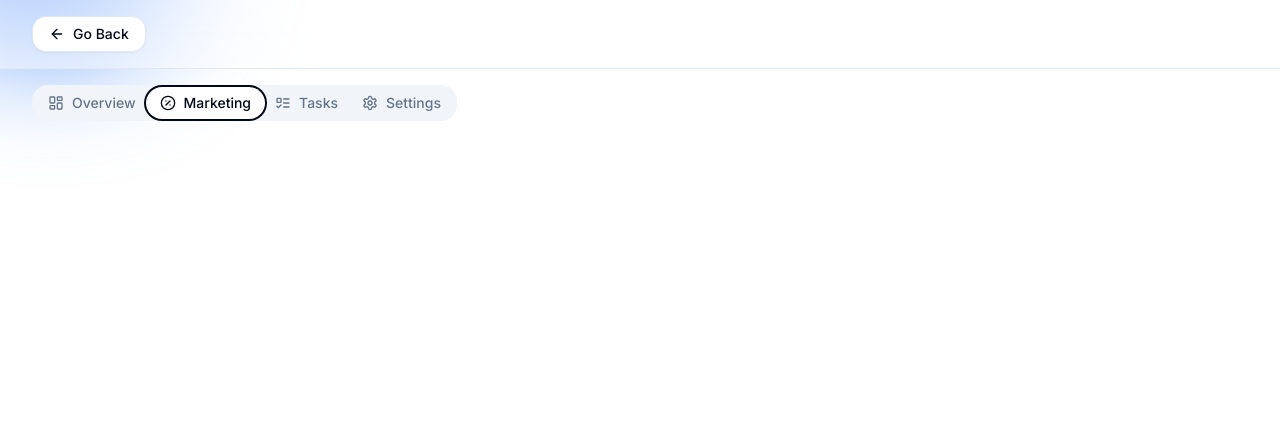
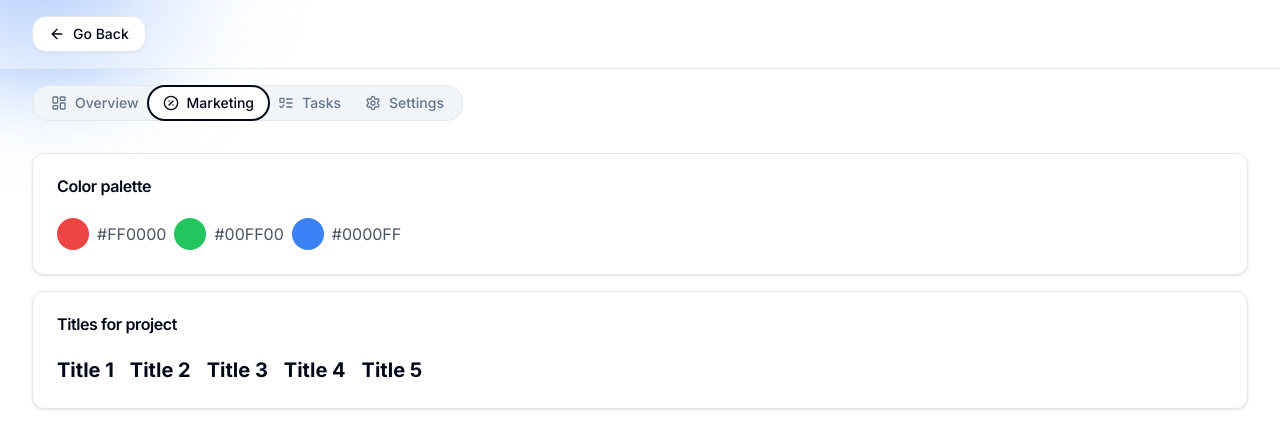
Before and after one commit to mirislomovmirjalol/blurry-layout-ui, a Next.js app: page /projects/1 in a window 1280 px wide. Both pictures are taken after a click on the tab "Marketing". Shown: the top 448 px of the page. Built offline with nearby package versions, Linux system fonts and the light colour scheme.

Commit message:
feat: demo view of project page

```diff
--- a/app/(BackButtonLayout)/projects/[id]/page.tsx
+++ b/app/(BackButtonLayout)/projects/[id]/page.tsx
@@ -1,10 +1,16 @@
 import {Tabs, TabsContent, TabsList, TabsTrigger} from "@/components/ui/tabs";
 import {CirclePercent, LayoutDashboard, ListTodo, Settings} from "lucide-react";
+import React from "react";
+import {Card, CardContent, CardDescription, CardFooter, CardHeader, CardTitle} from "@/components/ui/card";
+import {Button} from "@/components/ui/button";
+import {Input} from "@/components/ui/input";
+import Link from "next/link";
+import {Checkbox} from "@/components/ui/checkbox";
 
 export default function Page() {
     return (
         <Tabs defaultValue="overview">
-            <TabsList>
+            <TabsList className="p-1.5 border">
                 <TabsTrigger value="overview">
                     <LayoutDashboard className="h-4 w-4 sm:mr-2"/>
                     <span className="hidden sm:block">
@@ -31,8 +37,161 @@ export default function Page() {
                 </TabsTrigger>
             </TabsList>
             <TabsContent className="my-8" value="overview">
-                <h1>Overview</h1>
-                <p>overview desc</p>
+                <Card>
+                    <CardHeader>
+                        <CardTitle>
+                            Overview
+                        </CardTitle>
+                    </CardHeader>
+
+                    <CardContent>
+                        Lorem ipsum dolor sit amet, consectetur adipisicing elit. Eaque eum illum ipsam laboriosam
+                        maxime, modi officia omnis perferendis totam vel!
+                    </CardContent>
+                </Card>
+                <Card className="my-4">
+                    <CardHeader>
+                        <CardTitle>
+                            Target Audience
+                        </CardTitle>
+                    </CardHeader>
+
+                    <CardContent>
+                        Lorem ipsum dolor sit amet, consectetur adipisicing elit. Accusamus at corporis deleniti itaque
+                        labore numquam qui. Asperiores autem eos harum magni quisquam? Ab debitis deserunt, explicabo
+                        repellat ut vitae voluptatem. A beatae dolorem doloribus ea earum eos facilis iure perferendis
+                        porro vel. Aspernatur quas, vero. Sit suscipit vel vero?
+                    </CardContent>
+                </Card>
+            </TabsContent>
+            <TabsContent className="my-8" value="marketing">
+                <Card>
+                    <CardHeader>
+                        <CardTitle>
+                            Color palette
+                        </CardTitle>
+                    </CardHeader>
+
+                    <CardContent>
+                        <div className="flex flex-row gap-2 flex-wrap">
+                            <div className="flex items-center">
+                                <div className="w-8 h-8 bg-red-500 rounded-full mr-2"/>
+                                <div className="text-gray-600">
+                                    #FF0000
+                                </div>
+                            </div>
+                            <div className="flex items-center">
+                                <div className="w-8 h-8 bg-green-500 rounded-full mr-2"/>
+                                <div className="text-gray-600">
+                                    #00FF00
+                                </div>
+                            </div>
+                            <div className="flex items-center">
+                                <div className="w-8 h-8 bg-blue-500 rounded-full mr-2"/>
+                                <div className="text-gray-600">
+                                    #0000FF
+                                </div>
+                            </div>
+                        </div>
+                    </CardContent>
+                </Card>
+                <Card className="my-4">
+                    <CardHeader>
+                        <CardTitle>
+                            Titles for project
+                        </CardTitle>
+                    </CardHeader>
+
+                    <CardContent>
+                        <div className="flex flex-row flex-wrap gap-4">
+                            <h1 className="text-xl font-bold">
+                                Title 1
+                            </h1>
+                            <h1 className="text-xl font-bold">
+                                Title 2
+                            </h1>
+                            <h1 className="text-xl font-bold">
+                                Title 3
+                            </h1>
+                            <h1 className="text-xl font-bold">
+                                Title 4
+                            </h1>
+                            <h1 className="text-xl font-bold">
+                                Title 5
+                            </h1>
+                        </div>
+                    </CardContent>
+                </Card>
+            </TabsContent>
+            <TabsContent className="my-8" value="tasks">
+                <div className="flex flex-row space-x-4">
+
+                </div>
+            </TabsContent>
+            <TabsContent className="my-8" value="settings">
+                <div className="mx-auto grid w-full max-w-6xl gap-2 my-8">
+                    <h1 className="text-3xl font-semibold">Settings</h1>
+                </div>
+                <div
+                    className="mx-auto grid w-full max-w-6xl items-start gap-6 md:grid-cols-[180px_1fr] lg:grid-cols-[250px_1fr]">
+                    <nav className="grid gap-4 text-sm text-muted-foreground">
+                        <Link href="#" className="font-semibold text-primary">
+                            General
+                        </Link>
+                        <Link href="#">Security</Link>
+                        <Link href="#">Integrations</Link>
+                        <Link href="#">Support</Link>
+                        <Link href="#">Organizations</Link>
+                        <Link href="#">Advanced</Link>
+                    </nav>
+                    <div className="grid gap-6">
+                        <Card>
+                            <CardHeader>
+                                <CardTitle>Store Name</CardTitle>
+                                <CardDescription>
+                                    Used to identify your store in the marketplace.
+                                </CardDescription>
+                            </CardHeader>
+                            <CardContent>
+                                <form>
+                                    <Input placeholder="Store Name"/>
+                                </form>
+                            </CardContent>
+                            <CardFooter className="border-t px-6 py-4">
+                                <Button>Save</Button>
+                            </CardFooter>
+                        </Card>
+                        <Card>
+                            <CardHeader>
+                                <CardTitle>Plugins Directory</CardTitle>
+                                <CardDescription>
+                                    The directory within your project, in which your plugins are
+                                    located.
+                                </CardDescription>
+                            </CardHeader>
+                            <CardContent>
+                                <form className="flex flex-col gap-4">
+                                    <Input
+                                        placeholder="Project Name"
+                                        defaultValue="/content/plugins"
+                                    />
+                                    <div className="flex items-center space-x-2">
+                                        <Checkbox id="include" defaultChecked/>
+                                        <label
+                                            htmlFor="include"
+                                            className="text-sm font-medium leading-none peer-disabled:cursor-not-allowed peer-disabled:opacity-70"
+                                        >
+                                            Allow administrators to change the directory.
+                                        </label>
+                                    </div>
+                                </form>
+                            </CardContent>
+                            <CardFooter className="border-t px-6 py-4">
+                                <Button>Save</Button>
+                            </CardFooter>
+                        </Card>
+                    </div>
+                </div>
             </TabsContent>
         </Tabs>
     )
```
